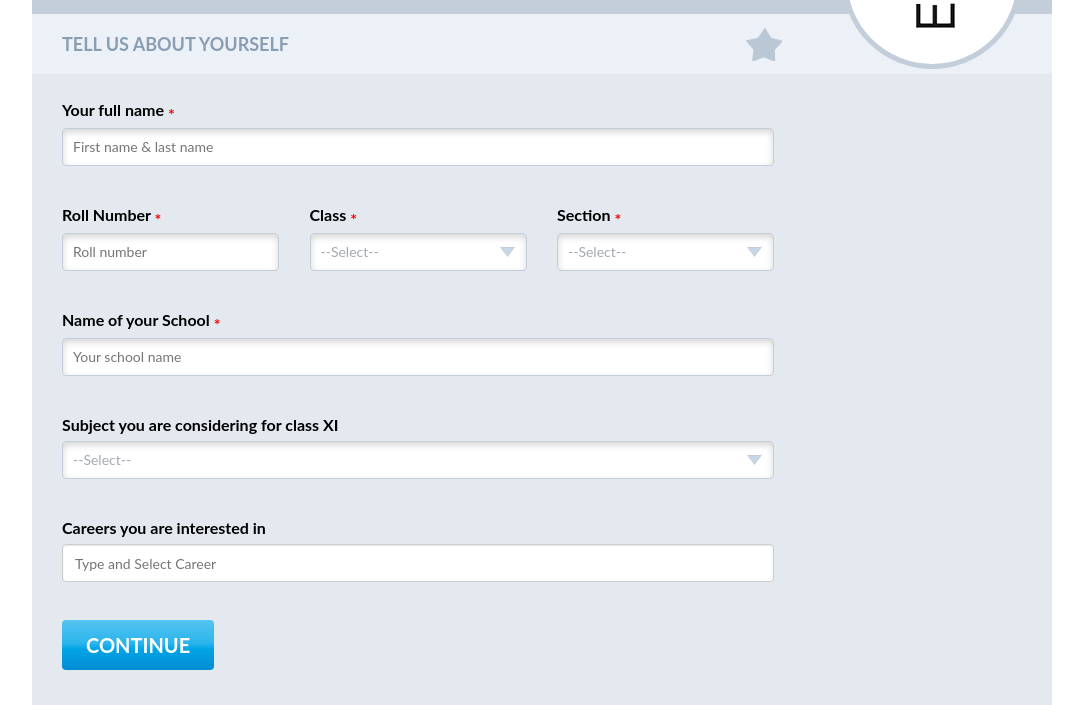
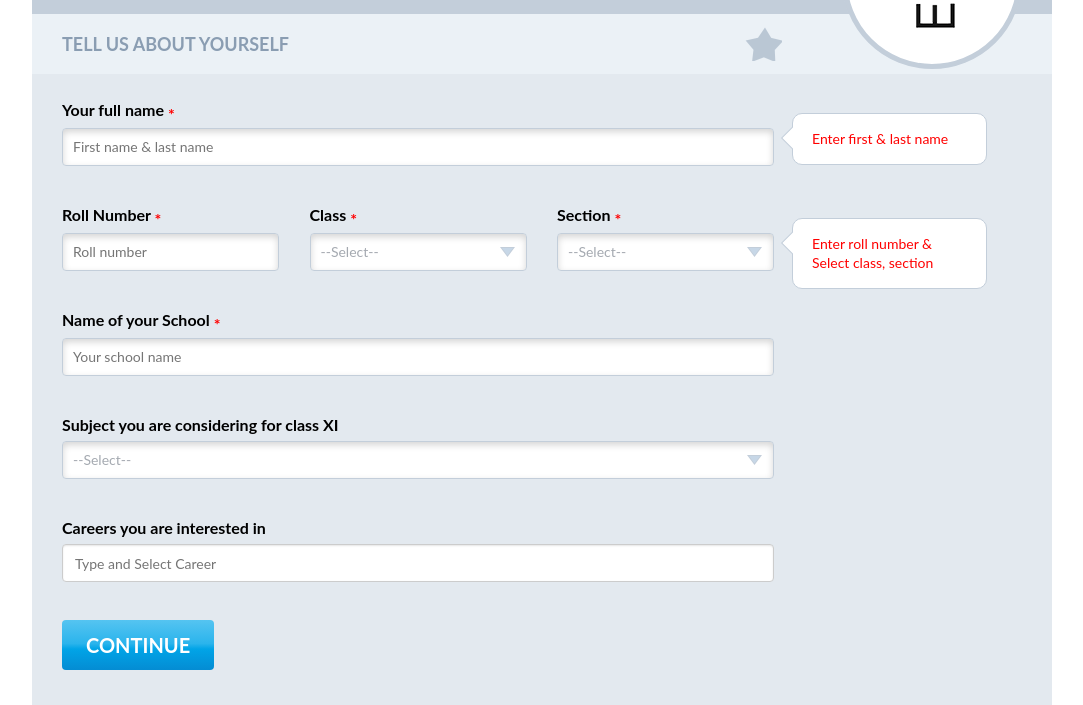
Before and after one commit to rajkaushik05/osu-update, a plain HTML site: page index.html in a window 1280 px wide. Shown: the part 126-831 px from the top of the page, without its empty margins (98-1181 px from the left). Drawn offline with Linux system fonts and the light colour scheme.

Commit message:
tooltips and auto search

```diff
--- a/css/style.css
+++ b/css/style.css
@@ -948,3 +948,27 @@ label .edit {
   margin-top: 8px;
   display: none;
 }
+
+.error-tooltips {
+  position: absolute;
+  top: 0;
+  right: 50px;
+  background-color: #ffffff;
+  padding: 15px 19px;
+  border-radius: 10px;
+  border: 1px solid rgb(195, 206, 218);
+  color: red;
+  width: 195px;
+  box-sizing: border-box;
+
+}
+
+.error-tooltips:before {
+  content: '';
+  position: absolute;
+  left: -12px;
+  top: 13px;
+  width: 12px;
+  height: 22px;
+  background: url('../img/tooltip-arrow.png') center center no-repeat;
+}
--- a/index.html
+++ b/index.html
@@ -56,7 +56,7 @@
             <div class="col-9">
               <label for="yourFullNameText">Your full name <span class="star">*</span></label>
               <input type="text" class="form-control" id="yourFullNameText" value="" placeholder="First name &amp; last name">
-              <p class="error">Enter first &amp; last name</p>
+              <p class="error-tooltips">Enter first &amp; last name</p>
             </div>
             <div class="thumb-up col-3">
               <img src="img/thumb-up.png" alt="Thumb up">
@@ -86,6 +86,7 @@
             <div class="thumb-up col-3">
               <img src="img/thumb-up.png" alt="Thumb up">
             </div>
+            <p class="error-tooltips">Enter roll number &amp; Select class, section</p>
           </div>
           <div class="row field">
             <div class="col-9">
--- a/js/main.js
+++ b/js/main.js
@@ -70,8 +70,10 @@ $(document).ready(function(){
 		}
 
 		if(countField === 3){
+			$('#rollNumberText').parents('.fields-group').find('.error-tooltips').hide();
 			$('#rollNumberText').parents('.fields-group').find('.thumb-up img').show();
 		} else  {
+			$('#rollNumberText').parents('.fields-group').find('.error-tooltips').show();
 			$('#rollNumberText').parents('.fields-group').find('.thumb-up img').hide();
 		}
 
```
Also changed, not shown: img/tooltip-arrow.png (added).
